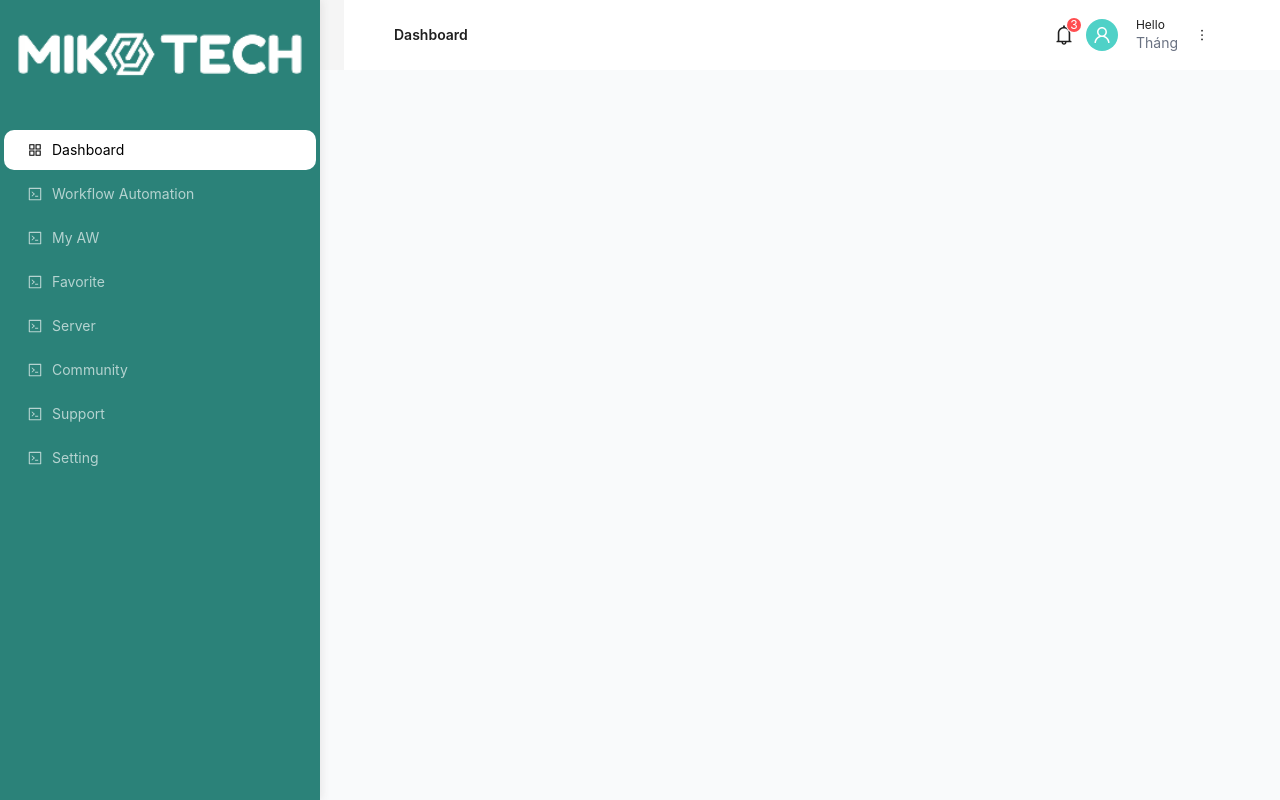
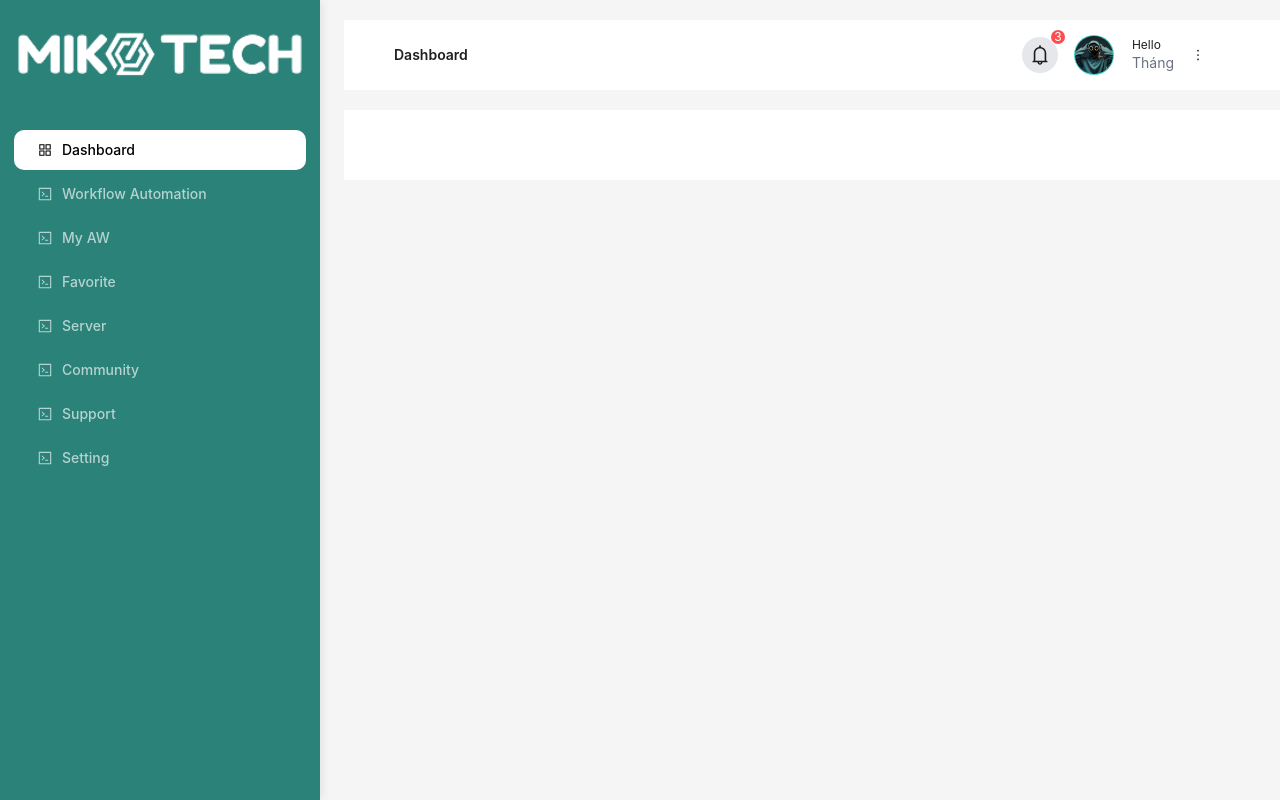
Before and after one commit to tinhbui008/miko-n8n, a Next.js app: page /dashboard in a window 1280 px wide. Built offline with nearby package versions, Linux system fonts and the light colour scheme.

Commit message:
commit header component

```diff
--- a/src/app/globals.css
+++ b/src/app/globals.css
@@ -143,12 +143,17 @@ body {
   }
 }
 
+.dashboard-sidebar-menu {
+  padding: 0 10px !important;
+}
+
+
 /* Dashboard Sidebar Menu */
 .dashboard-sidebar-menu .ant-menu-item {
   border-radius: 10px !important;
-  /* height: 48px !important;
+  /* height: 48px !important; */
   line-height: 48px !important;
-  font-weight: 500 !important; */
+  font-weight: 500 !important;
 }
 
 .dashboard-sidebar-menu .ant-menu-item:hover {
@@ -188,6 +193,10 @@ body {
   transform: translateY(-2px);
 }
 
+.ant-layout-content {
+  background-color: #F5F5F5 !important;
+}
+
 /* Custom scrollbar */
 .ant-layout-content::-webkit-scrollbar {
   width: 6px;
--- /dev/null
+++ b/src/components/common/FilterWorkflow.js
@@ -0,0 +1,24 @@
+// src/components/common/PageHeader.js
+'use client';
+
+import { Breadcrumb } from 'antd';
+import { Layout } from 'antd';
+const { Header: AntHeader } = Layout;
+
+export default function FilterWorkflow({
+    title,
+    subtitle,
+    actions,
+    extra
+}) {
+    return (
+        <div>
+            <AntHeader
+                className="bg-white px-6 flex items-center justify-between ml-6"
+                style={{ height: '70px', backgroundColor: '#ffffff', marginTop: '20px' }}
+            >
+
+            </AntHeader>
+        </div>
+    );
+}
--- a/src/components/layout/DashboardLayout.js
+++ b/src/components/layout/DashboardLayout.js
@@ -5,6 +5,7 @@ import { Layout } from 'antd';
 import { useState, useEffect } from 'react';
 import Sidebar from './Sidebar';
 import Header from './Header';
+import FilterWorkflow from '../common/FilterWorkflow';
 
 const { Content } = Layout;
 
@@ -70,6 +71,8 @@ export default function DashboardLayout({ children }) {
       <Sidebar collapsed={collapsed} onCollapse={setCollapsed} />
       <Layout>
         <Header collapsed={collapsed} onToggle={() => setCollapsed(!collapsed)} />
+        <FilterWorkflow />
+
         <Content className="p-6 bg-gray-50 overflow-auto">
           <div className="max-w-7xl mx-auto">
             {children}
--- a/src/components/layout/Header.js
+++ b/src/components/layout/Header.js
@@ -39,7 +39,7 @@ export default function Header({ collapsed, onToggle }) {
   return (
     <AntHeader
       className="bg-white px-6 flex items-center justify-between ml-6"
-      style={{ height: '70px', backgroundColor: '#ffffff' }}
+      style={{ height: '70px', backgroundColor: '#ffffff', marginTop: '20px' }}
     >
       <div className="flex items-center">
         <Breadcrumb
@@ -50,13 +50,14 @@ export default function Header({ collapsed, onToggle }) {
 
       <div className="flex items-center space-x-4">
         <Badge count={3} size="small">
-          <BellOutlined className="text-xl text-gray-600 cursor-pointer" />
+          <BellOutlined className="text-xl text-gray-600 cursor-pointer bg-gray-200 rounded-full p-2" />
         </Badge>
 
-        <div className="flex items-center space-x-2 cursor-pointer px-3 py-2 rounded-lg transition-colors">
+        <div className="flex items-center space-x-2 cursor-pointer px-3 py-2 rounded-lg transition-colors m-1">
           <Avatar
             icon={<UserOutlined />}
-            size="medium"
+            size="large"
+            src="/images/avatar.jpg"
             style={{ backgroundColor: '#4fd1c7', marginRight: '10px' }}
           />
           <span className="text-xs ml-2">
```
Also changed, not shown: public/images/avatar.jpg (added).
